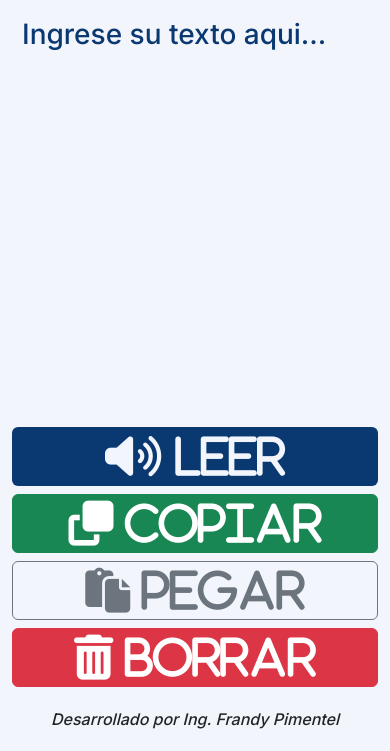
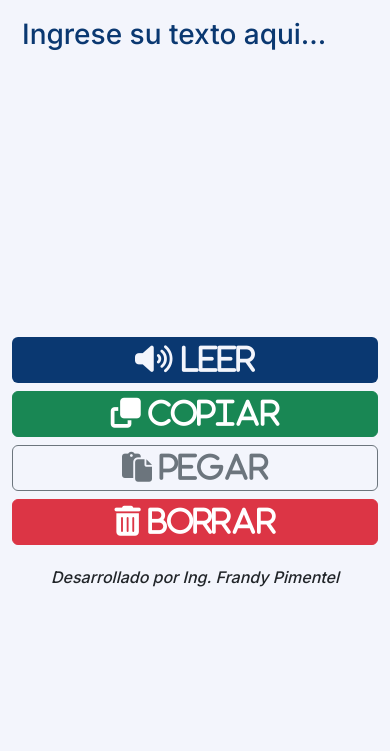
Before and after one commit to IngFrandyPimentel/texto-voz, a plain HTML site: page index.html in a window 390 px wide. Shown: the part 93-844 px from the top of the page. Drawn offline with nearby package versions, Linux system fonts and the light colour scheme.

Commit message:
Correccion fuente botones

```diff
--- a/css/estilos.css
+++ b/css/estilos.css
@@ -27,7 +27,7 @@ textarea{
     border-radius: 24px;
 }
 i{
-    font-size: 45px;
+    font-size: 40px;
 }
 
 #btnLeer{
@@ -47,7 +47,10 @@ footer{
 @media screen and (max-width: 680px) {
     textarea {
 
-      height: 390px;
+      height: 300px;
+    }
+    i{
+        font-size: 30px;
     }
 
   }
```
